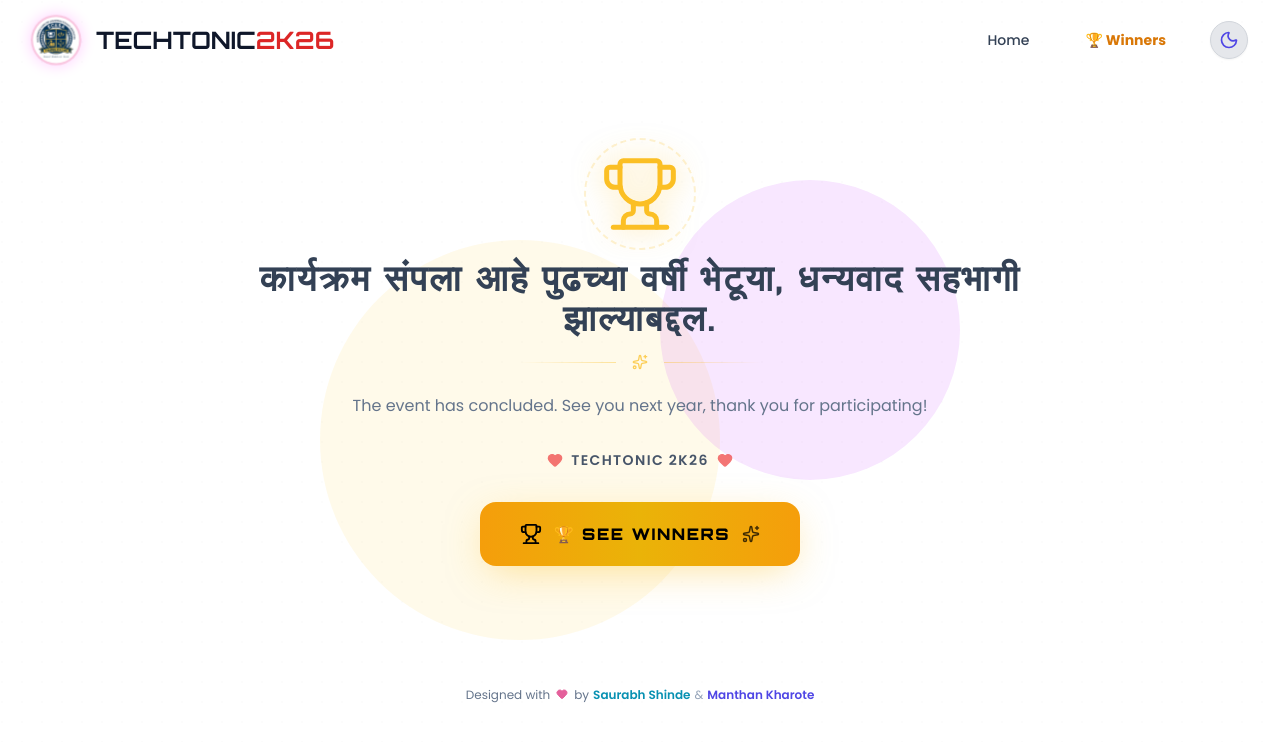
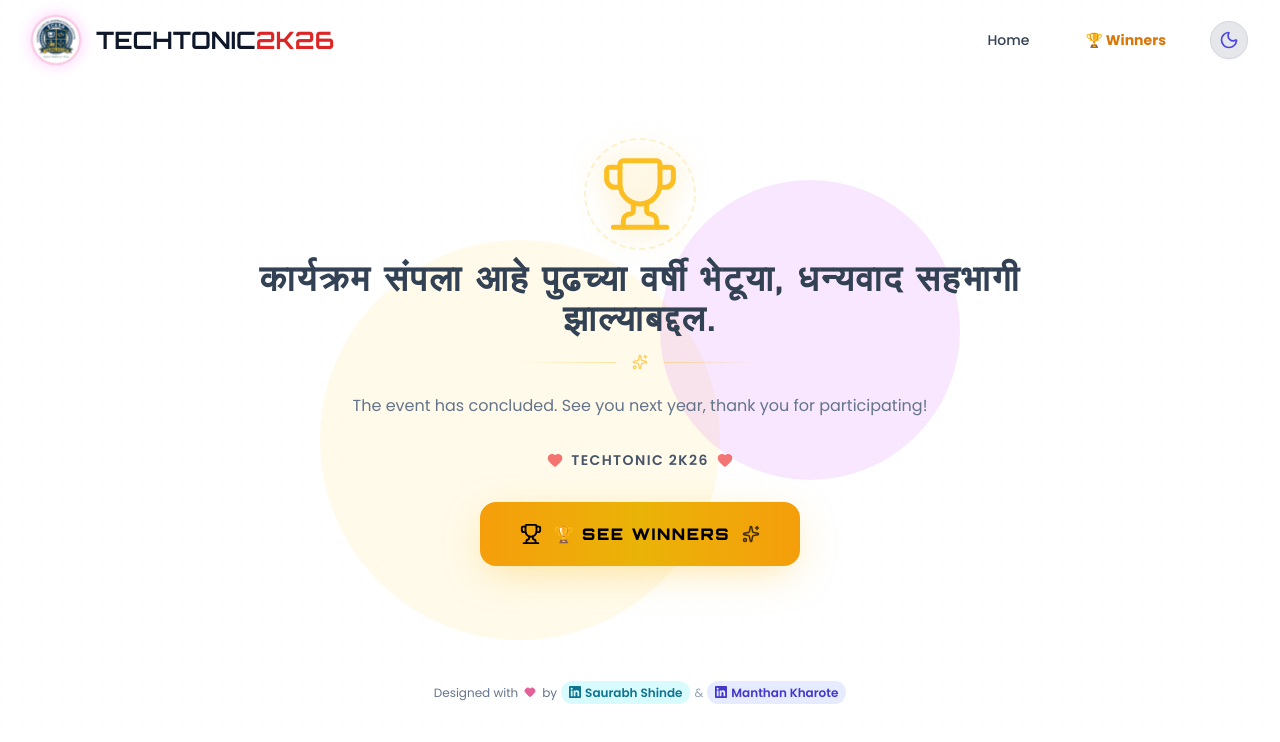
Before and after one commit to Saurabh-Shinde-Patil/TechTonic-2026, a React (Vite) app: page / in a window 1280 px wide. Shown: the top 742 px of the page. Built offline with nearby package versions, Linux system fonts and the light colour scheme.

Commit message:
added winners with style

```diff
--- a/src/components/EventOverBanner.jsx
+++ b/src/components/EventOverBanner.jsx
@@ -2,6 +2,13 @@
 import { Link } from 'react-router-dom';
 import { Trophy, Sparkles, Heart } from 'lucide-react';
 import { EVENT_STATUS } from '../data/siteData';
+
+const LinkedinIcon = ({ size = 12 }) => (
+  <svg width={size} height={size} viewBox="0 0 24 24" fill="currentColor" xmlns="http://www.w3.org/2000/svg">
+    <path d="M20.447 20.452h-3.554v-5.569c0-1.328-.027-3.037-1.852-3.037-1.853 0-2.136 1.445-2.136 2.939v5.667H9.351V9h3.414v1.561h.046c.477-.9 1.637-1.85 3.37-1.85 3.601 0 4.267 2.37 4.267 5.455v6.286zM5.337 7.433a2.062 2.062 0 01-2.063-2.065 2.064 2.064 0 112.063 2.065zm1.782 13.019H3.555V9h3.564v11.452zM22.225 0H1.771C.792 0 0 .774 0 1.729v20.542C0 23.227.792 24 1.771 24h20.451C23.2 24 24 23.227 24 22.271V1.729C24 .774 23.2 0 22.222 0h.003z"/>
+  </svg>
+);
+
 
 export default function EventOverBanner() {
   if (!EVENT_STATUS.isCompleted) return null;
@@ -105,11 +112,13 @@
       <div className="absolute bottom-4 left-0 right-0 z-10">
         <p className="flex items-center flex-wrap justify-center text-center text-xs text-slate-500 dark:text-gray-500 leading-relaxed gap-1">
           Designed with <Heart className="w-3 h-3 text-pink-600 dark:text-neon-pink mx-0.5 animate-pulse" fill="currentColor" /> by
-          <a href="https://www.linkedin.com/in/saurabh-shinde-110437280" target="_blank" rel="noopener noreferrer" className="inline-flex items-center text-cyan-600 dark:text-neon-cyan font-semibold hover:underline transition-colors">
+          <a href="https://www.linkedin.com/in/saurabh-shinde-110437280" target="_blank" rel="noopener noreferrer" className="inline-flex items-center gap-1 px-2 py-0.5 rounded-full bg-cyan-100/80 dark:bg-neon-cyan/10 text-cyan-700 dark:text-neon-cyan font-semibold hover:bg-cyan-200 dark:hover:bg-neon-cyan/20 hover:shadow-[0_0_12px_rgba(8,247,254,0.4)] transition-all duration-300 cursor-pointer">
+            <LinkedinIcon size={12} />
             Saurabh Shinde
           </a>
           <span className="text-slate-400">&amp;</span>
-          <a href="https://www.linkedin.com/in/manthankharote" target="_blank" rel="noopener noreferrer" className="inline-flex items-center text-indigo-600 dark:text-neon-blue font-semibold hover:underline transition-colors">
+          <a href="https://www.linkedin.com/in/manthankharote" target="_blank" rel="noopener noreferrer" className="inline-flex items-center gap-1 px-2 py-0.5 rounded-full bg-indigo-100/80 dark:bg-neon-blue/10 text-indigo-700 dark:text-neon-blue font-semibold hover:bg-indigo-200 dark:hover:bg-neon-blue/20 hover:shadow-[0_0_12px_rgba(0,243,255,0.4)] transition-all duration-300 cursor-pointer">
+            <LinkedinIcon size={12} />
             Manthan Kharote
           </a>
         </p>
```
